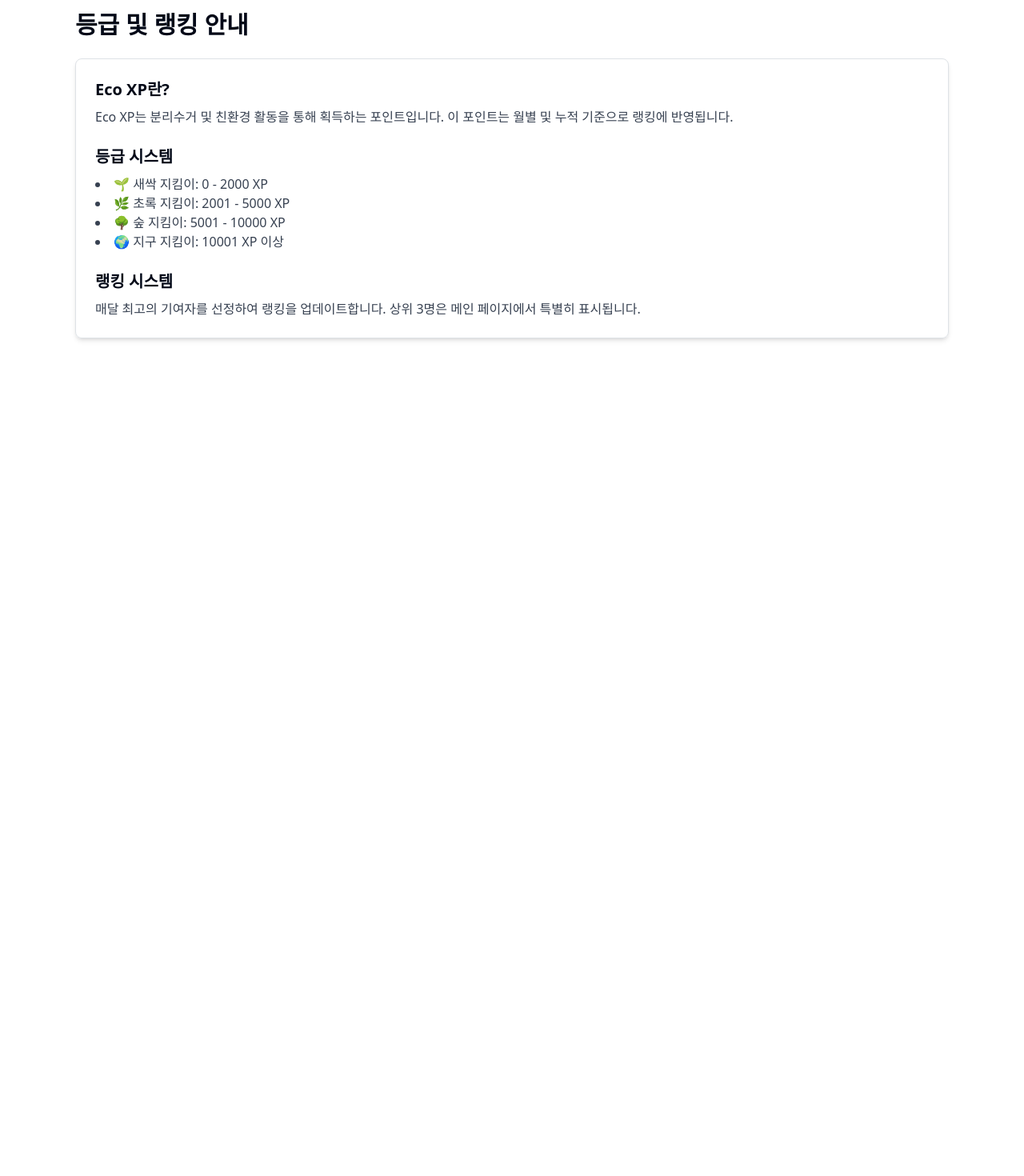
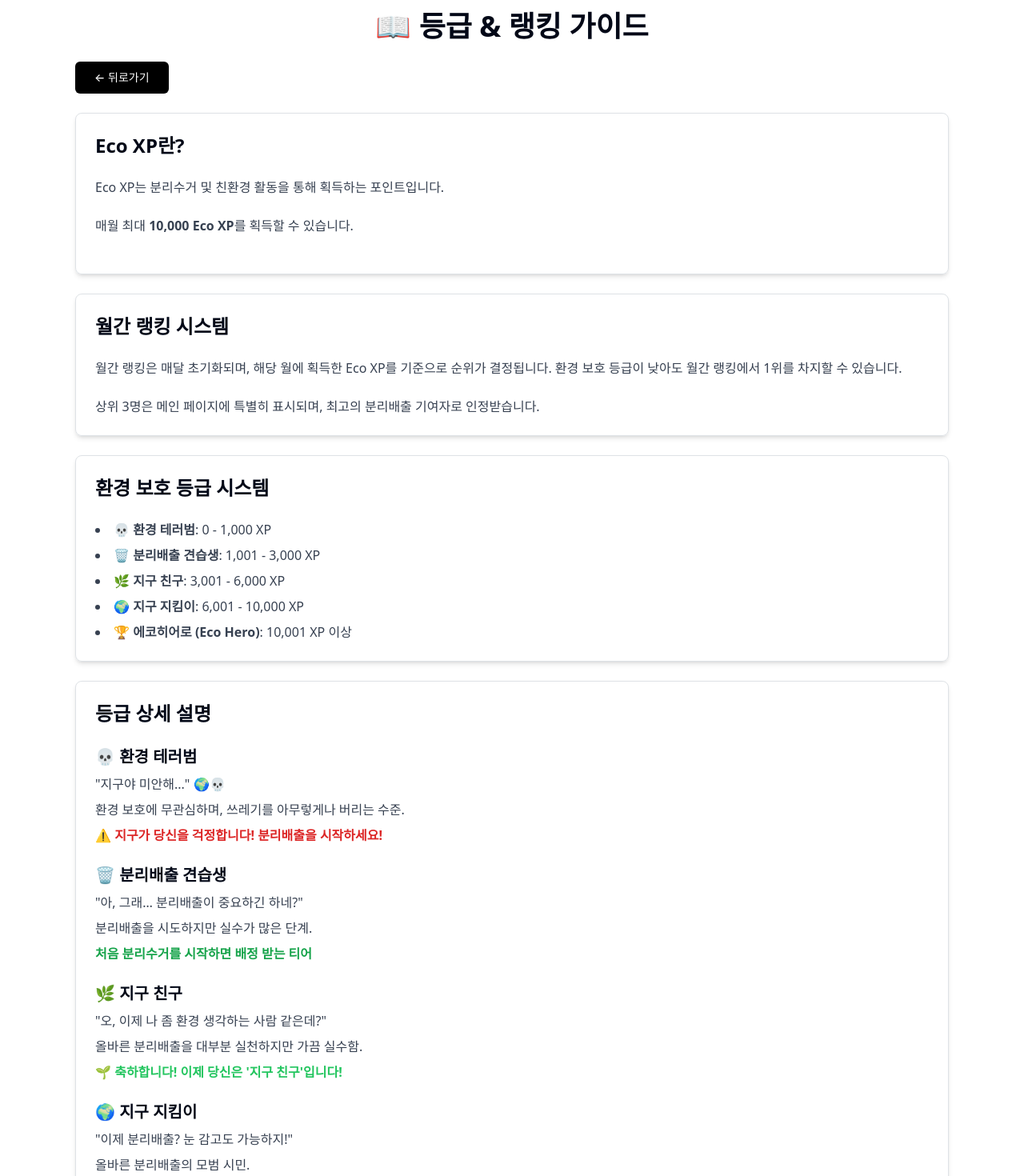
Before and after one commit to TABA7-Sseudam/SseuDam, a React (Vite) app: page /ranking/rank_tier_guide in a window 1280 px wide. Shown: the part 100-1570 px from the top of the page at 80% size. Before the commit the page ends 800 px from the top, so only its background shows below. Built offline with nearby package versions, Linux system fonts and the light colour scheme.

Commit message:
디자인적 일부 요소 수정

```diff
--- a/src/components/ranking/Rank_Tier_Guide.tsx
+++ b/src/components/ranking/Rank_Tier_Guide.tsx
@@ -1,25 +1,101 @@
 import { Card } from "@/components/ui/card"
+import { Button } from "@/components/ui/button"
+import { useNavigate } from "react-router-dom"
 
 export default function RankTierGuide() {
+  const navigate = useNavigate()
+
+  const handleGoBack = () => {
+    navigate(-1)
+  }
+
   return (
     <div className="container mx-auto p-6 bg-white">
-      <h1 className="text-3xl font-bold mb-4">등급 및 랭킹 안내</h1>
-      <Card className="p-6 shadow-md">
-        <h2 className="text-xl font-semibold mb-2">Eco XP란?</h2>
+      <h1 className="text-4xl font-bold mb-6 text-center">📖 등급 & 랭킹 가이드</h1>
+
+      <Button onClick={handleGoBack} className="mb-6 bg-black text-white">
+        ← 뒤로가기
+      </Button>
+
+      {/* Eco XP 설명 */}
+      <Card className="p-6 shadow-md mb-6">
+        <h2 className="text-2xl font-semibold mb-4">Eco XP란?</h2>
         <p className="text-gray-700 mb-4">
-          Eco XP는 분리수거 및 친환경 활동을 통해 획득하는 포인트입니다. 이 포인트는 월별 및 누적 기준으로 랭킹에 반영됩니다.
+          Eco XP는 분리수거 및 친환경 활동을 통해 획득하는 포인트입니다.
         </p>
-        <h2 className="text-xl font-semibold mb-2">등급 시스템</h2>
-        <ul className="list-disc list-inside text-gray-700">
-          <li>🌱 새싹 지킴이: 0 - 2000 XP</li>
-          <li>🌿 초록 지킴이: 2001 - 5000 XP</li>
-          <li>🌳 숲 지킴이: 5001 - 10000 XP</li>
-          <li>🌍 지구 지킴이: 10001 XP 이상</li>
+        <p className="text-gray-700 mb-4">
+          매월 최대 <strong>10,000 Eco XP</strong>를 획득할 수 있습니다.
+        </p>
+      </Card>
+
+      {/* 랭킹 시스템 설명 */}
+      <Card className="p-6 shadow-md mb-6">
+        <h2 className="text-2xl font-semibold mb-4">월간 랭킹 시스템</h2>
+        <p className="text-gray-700 mb-4">
+          월간 랭킹은 매달 초기화되며, 해당 월에 획득한 Eco XP를 기준으로 순위가 결정됩니다.
+          환경 보호 등급이 낮아도 월간 랭킹에서 1위를 차지할 수 있습니다.
+        </p>
+        <p className="text-gray-700">
+          상위 3명은 메인 페이지에 특별히 표시되며, 최고의 분리배출 기여자로 인정받습니다.
+        </p>
+      </Card>
+
+      {/* 환경 보호 등급 설명 */}
+            <Card className="p-6 shadow-md mb-6">
+        <h2 className="text-2xl font-semibold mb-4">환경 보호 등급 시스템</h2>
+        <ul className="list-disc list-inside text-gray-700 space-y-2">
+          <li>💀 <strong>환경 테러범</strong>: 0 - 1,000 XP</li>
+          <li>🗑 <strong>분리배출 견습생</strong>: 1,001 - 3,000 XP</li>
+          <li>🌿 <strong>지구 친구</strong>: 3,001 - 6,000 XP</li>
+          <li>🌍 <strong>지구 지킴이</strong>: 6,001 - 10,000 XP</li>
+          <li>🏆 <strong>에코히어로 (Eco Hero)</strong>: 10,001 XP 이상</li>
         </ul>
-        <h2 className="text-xl font-semibold mt-4 mb-2">랭킹 시스템</h2>
-        <p className="text-gray-700">
-          매달 최고의 기여자를 선정하여 랭킹을 업데이트합니다. 상위 3명은 메인 페이지에서 특별히 표시됩니다.
-        </p>
+      </Card>
+
+
+      {/* 등급별 상세 설명 */}
+      <Card className="p-6 shadow-md mb-6">
+        <h2 className="text-2xl font-semibold mb-4">등급 상세 설명</h2>
+
+        {/* 환경 테러범 */}
+        <div className="mb-6">
+          <h3 className="text-xl font-semibold mb-2">💀 환경 테러범</h3>
+          <p className="text-gray-700 mb-2">"지구야 미안해..." 🌍💀</p>
+          <p className="text-gray-700 mb-2">환경 보호에 무관심하며, 쓰레기를 아무렇게나 버리는 수준.</p>
+          <p className="text-red-600 font-bold">⚠️ 지구가 당신을 걱정합니다! 분리배출을 시작하세요!</p>
+        </div>
+
+        {/* 분리배출 견습생 */}
+        <div className="mb-6">
+          <h3 className="text-xl font-semibold mb-2">🗑 분리배출 견습생</h3>
+          <p className="text-gray-700 mb-2">"아, 그래… 분리배출이 중요하긴 하네?"</p>
+          <p className="text-gray-700 mb-2">분리배출을 시도하지만 실수가 많은 단계.</p>
+          <p className="text-green-600 font-bold">처음 분리수거를 시작하면 배정 받는 티어</p>
+        </div>
+
+        {/* 지구 친구 */}
+        <div className="mb-6">
+          <h3 className="text-xl font-semibold mb-2">🌿 지구 친구</h3>
+          <p className="text-gray-700 mb-2">"오, 이제 나 좀 환경 생각하는 사람 같은데?"</p>
+          <p className="text-gray-700 mb-2">올바른 분리배출을 대부분 실천하지만 가끔 실수함.</p>
+          <p className="text-green-500 font-bold">🌱 축하합니다! 이제 당신은 '지구 친구'입니다!</p>
+        </div>
+
+        {/* 지구 지킴이 */}
+        <div className="mb-6">
+          <h3 className="text-xl font-semibold mb-2">🌍 지구 지킴이</h3>
+          <p className="text-gray-700 mb-2">"이제 분리배출? 눈 감고도 가능하지!"</p>
+          <p className="text-gray-700 mb-2">올바른 분리배출의 모범 시민.</p>
+          <p className="text-blue-500 font-bold">🛡 축하합니다! '지구 지킴이' 등급으로 승급!</p>
+        </div>
+
+        {/* 에코히어로 */}
+        <div>
+          <h3 className="text-xl font-semibold mb-2">🏆 에코히어로 (Eco Hero)</h3>
+          <p className="text-gray-700 mb-2">"내가 배출하는 모든 쓰레기는 100% 재활용된다."</p>
+          <p className="text-gray-700 mb-2">환경 보호의 전설적인 존재로, 다른 사람을 돕는 리더.</p>
+          <p className="text-yellow-500 font-bold">🏆 축하합니다! 당신은 '에코히어로'입니다!</p>
+        </div>
       </Card>
     </div>
   )
--- a/src/components/ranking/Ranking.tsx
+++ b/src/components/ranking/Ranking.tsx
@@ -162,8 +162,7 @@ export function Ranking() {
     <div className="container mx-auto p-6 bg-white">
       <div className="flex justify-between items-center mb-8">
         <h1 className="text-3xl font-bold flex items-center gap-2">
-          대림 1동 분리수거 랭킹
-          <FaCrown className="text-yellow-500" />
+        🏅대림 1동 분리수거 랭킹
 
           {/* 아이콘 버튼 수정: 크기, 색상, 툴팁 */}
           <button
@@ -271,7 +270,7 @@ export function Ranking() {
         </div>
       </div>
       <div className="mt-8">
-        <h2 className="text-2xl font-bold mb-4">랭킹보드</h2>
+        <h2 className="text-2xl font-bold mb-4">🏆랭킹보드</h2>
         {displayedUsers.map((user) => (
           <Card key={user.rank} className="flex items-center p-4 mb-2 shadow-sm">
             <span className="text-xl font-bold w-12">{user.rank}위</span>
```
